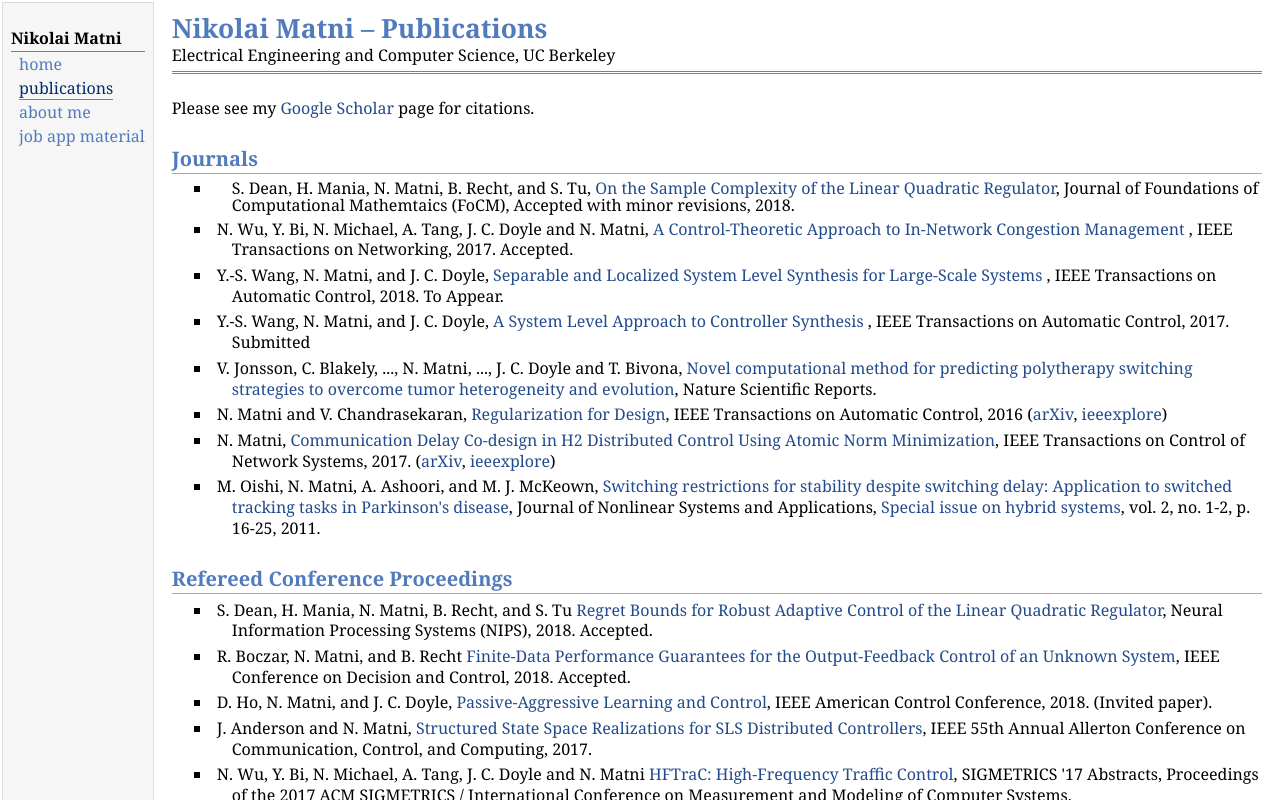
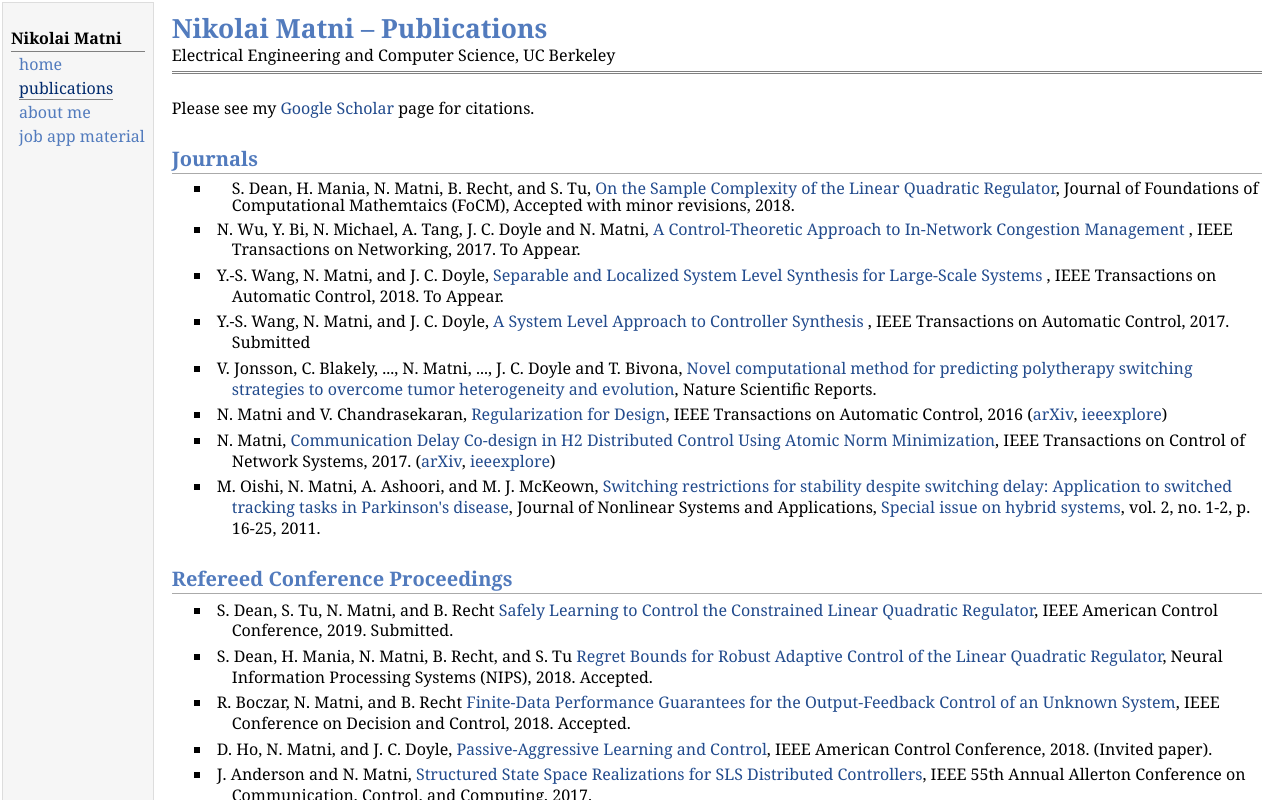
Before and after one commit to nikolaimatni/nikolaimatni.github.io, a plain HTML site: page publications.html in a window 1280 px wide. Shown: the top 800 px of the page. Drawn offline with Linux system fonts and the light colour scheme.

Commit message:
update to pubs -- added ACC 19 paper

```diff
--- a/publications.html
+++ b/publications.html
@@ -32,7 +32,7 @@ B. Recht, and S. Tu, <a href="https://arxiv.org/abs/1710.01688">On the Sample Co
                     </li>
 
 <li style="line-height: 17px; padding-left: 20px; text-indent: -15px; " class="full-width" value="1">
-                        <p style="text-indent: -15px; " class="paragraph_style_1">N. Wu, Y. Bi, N. Michael, A. Tang, J. C. Doyle and N. Matni, <a href="papers/In-Network-Congestion-Management-ToN.pdf"> A Control-Theoretic Approach to In-Network Congestion Management </a>, IEEE Transactions on Networking, 2017. Accepted.<br /></p>
+                        <p style="text-indent: -15px; " class="paragraph_style_1">N. Wu, Y. Bi, N. Michael, A. Tang, J. C. Doyle and N. Matni, <a href="papers/In-Network-Congestion-Management-ToN.pdf"> A Control-Theoretic Approach to In-Network Congestion Management </a>, IEEE Transactions on Networking, 2017. To Appear.<br /></p>
                     </li>
 
                       <li style="line-height: 17px; padding-left: 20px; text-indent: -15px; " class="full-width" value="1">
@@ -66,6 +66,11 @@ B. Recht, and S. Tu, <a href="https://arxiv.org/abs/1710.01688">On the Sample Co
                   </ul>
 <h2>Refereed Conference Proceedings</h2>
 <ul>
+
+<li style="line-height: 17px; padding-left: 20px; text-indent: -15px; " class="full-width" value="1">
+                        <p style="text-indent: -15px; " class="paragraph_style_1"><span style="font-size: 14px; " class="Bullet"></span><span style="width: 3px; " class="inline-block"></span>S. Dean, S. Tu,  N. Matni, and
+B. Recht <a href="https://arxiv.org/abs/1809.10121">Safely Learning to Control the Constrained Linear Quadratic Regulator</a>, IEEE American Control Conference, 2019.  Submitted. <br /></p>
+                    </li>
 
 <li style="line-height: 17px; padding-left: 20px; text-indent: -15px; " class="full-width" value="1">
                         <p style="text-indent: -15px; " class="paragraph_style_1"><span style="font-size: 14px; " class="Bullet"></span><span style="width: 3px; " class="inline-block"></span>S. Dean, H. Mania,  N. Matni,
@@ -224,7 +229,7 @@ B. Recht, and S. Tu <a href="https://arxiv.org/abs/1805.09388">Regret Bounds for
 </script>
 <div id="footer">
 <div id="footer-text">
-Page generated 2018-09-04 12:27:54 PDT, by <a href="http://jemdoc.jaboc.net/">jemdoc</a>.
+Page generated 2018-09-26 20:00:04 PDT, by <a href="http://jemdoc.jaboc.net/">jemdoc</a>.
 </div>
 </div>
 </td>
```
Also changed, not shown: 2 other files.
